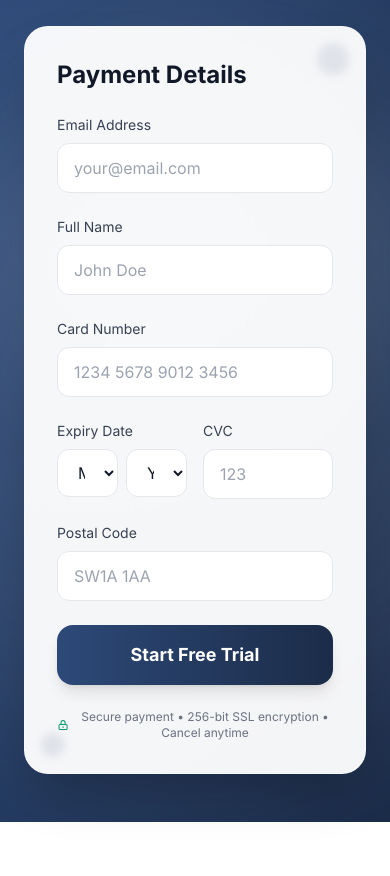
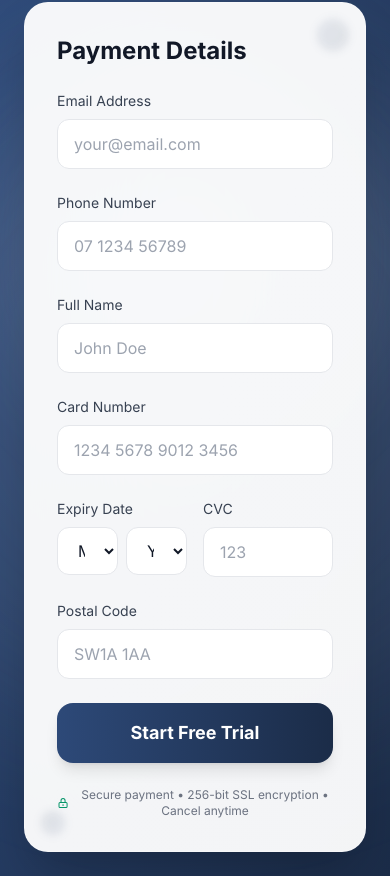
Before and after one commit to JohnEloqntly/trellis, a SvelteKit app: page /payment in a window 390 px wide. Shown: the part 863-1739 px from the top of the page. Before the commit the page ends 1685 px from the top, so only its background shows below. Built offline with nearby package versions, Linux system fonts and the light colour scheme.

Commit message:
Add phone number field to payment form

```diff
--- a/src/routes/payment/+page.svelte
+++ b/src/routes/payment/+page.svelte
@@ -11,6 +11,7 @@
   // Form data
   let paymentForm = {
     email: '',
+    phone: '',
     name: '',
     cardNumber: '',
     expiryMonth: '',
@@ -34,6 +35,10 @@
     // Simple validation - just check if fields have content
     if (!paymentForm.email || paymentForm.email.trim().length === 0) {
       errors.email = 'Please enter email address';
+    }
+
+    if (!paymentForm.phone || paymentForm.phone.trim().length === 0) {
+      errors.phone = 'Please enter phone number';
     }
 
     if (!paymentForm.name || paymentForm.name.trim().length === 0) {
@@ -100,6 +105,20 @@
   // Format postal code
   function formatPostalCode(event: any) {
     paymentForm.postalCode = event.target.value.toUpperCase().substring(0, 8);
+  }
+
+  // Format phone number
+  function formatPhoneNumber(event: any) {
+    let value = event.target.value.replace(/\D/g, '');
+    if (value.length > 0) {
+      if (value.length <= 11) {
+        value = value.replace(/(\d{2})(\d{4})(\d{0,5})/, '$1 $2 $3').trim();
+        if (value.length > 8) {
+          value = value.replace(/(\d{2}) (\d{4}) (\d{1,5})/, '$1 $2 $3');
+        }
+      }
+    }
+    paymentForm.phone = value.substring(0, 14); // Limit to reasonable length
   }
 </script>
 
@@ -264,6 +283,23 @@
                     />
                     {#if errors.email}
                       <p class="text-red-600 text-xs mt-1">{errors.email}</p>
+                    {/if}
+                  </div>
+
+                  <!-- Phone Number -->
+                  <div>
+                    <label for="phone" class="block text-sm font-medium text-gray-700 mb-2">Phone Number</label>
+                    <input
+                      id="phone"
+                      type="tel"
+                      value={paymentForm.phone}
+                      on:input={formatPhoneNumber}
+                      class="w-full px-4 py-3 border border-gray-200 rounded-xl focus:ring-2 focus:ring-primary-blue focus:border-transparent transition-all duration-200 text-gray-900 bg-white"
+                      placeholder="07 1234 56789"
+                      class:border-red-300={errors.phone}
+                    />
+                    {#if errors.phone}
+                      <p class="text-red-600 text-xs mt-1">{errors.phone}</p>
                     {/if}
                   </div>
 
```
